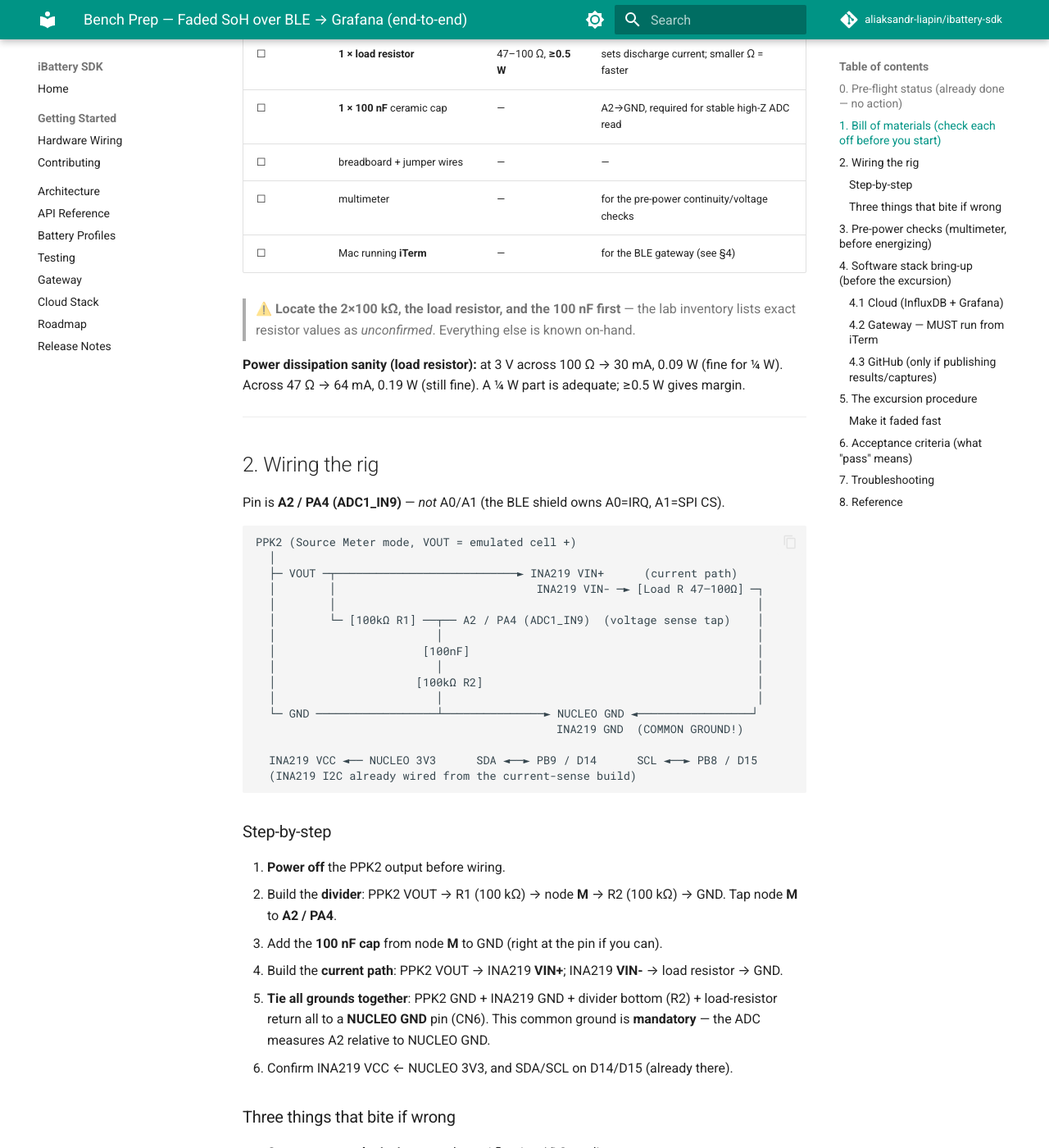
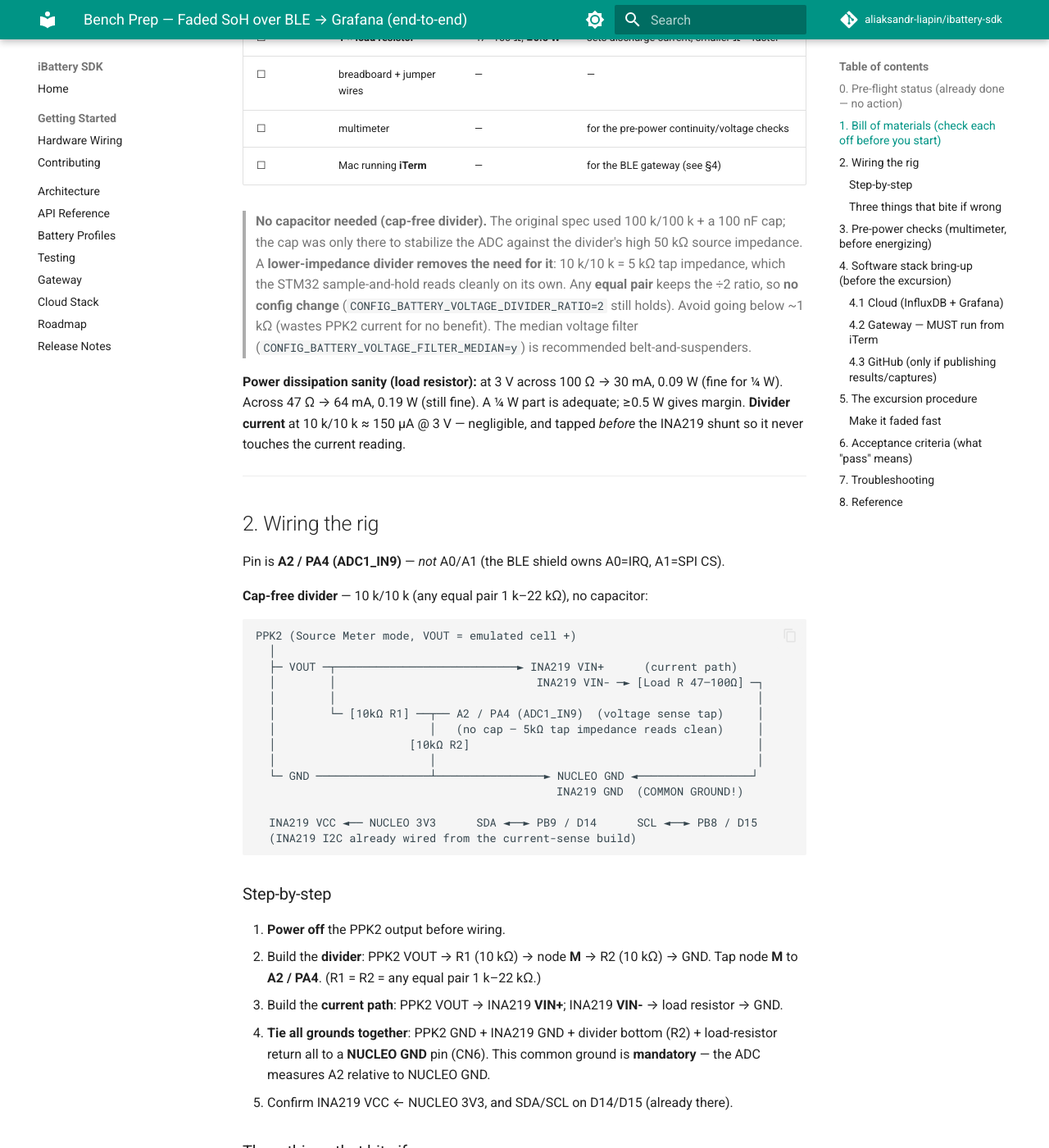
Before and after one commit to aliaksandr-liapin/ibattery-sdk, an MkDocs documentation site: the page built from docs/BENCH_PREP_SOH_BLE_E2E.md, in a window 1280 px wide and 1400 px high, scrolled down 1429 px. Shown: the whole window at 82% size. Built offline with MkDocs 1.6.1 and Material for MkDocs 9.7.7, drawn with Linux system fonts in a browser that asks for light colours; comment, search, counter and statistics services are not loaded; some of the changed text lies outside the part shown.

Commit message:
docs(bench-prep): cap-free voltage divider (drop 100nF, use 10k/10k) (#13)
The 100 nF cap only existed to stabilize the ADC against the 100k/100k
divider's 50 kΩ tap impedance. A lower-impedance divider removes that need:
10k/10k = 5 kΩ tap impedance, which the STM32 sample-and-hold reads cleanly
with no capacitor. Any equal pair (1k–22kΩ) keeps the ÷2 ratio, so no firmware
config change. Updated BOM, wiring diagram, step-by-step, and pre-power checks;
kept a fallback note for 100 kΩ-only kits (add 10–100 nF or accept more jitter
+ median filter).

Co-authored-by: Claude Opus 4.8 <noreply@anthropic.com>

````diff
--- a/docs/BENCH_PREP_SOH_BLE_E2E.md
+++ b/docs/BENCH_PREP_SOH_BLE_E2E.md
@@ -45,20 +45,25 @@
 | ☐ | X-NUCLEO-IDB05A1 BLE shield | — | mounted on Arduino headers |
 | ☐ | INA219 current sensor | — | I2C already wired (SDA=PB9/D14, SCL=PB8/D15) |
 | ☐ | **PPK2** (Nordic Power Profiler Kit II) | 0.8–5.0 V, ≤1 A | emulates the discharging cell |
-| ☐ | **2 × 100 kΩ** resistors | ±5% OK, ¼ W | the ÷2 voltage divider — **R1 must equal R2** |
+| ☐ | **2 × equal resistors** | **1 k–22 kΩ**, ±5% OK, ¼ W | the ÷2 voltage divider — **R1 must equal R2**. 10 k/10 k recommended |
 | ☐ | **1 × load resistor** | 47–100 Ω, **≥0.5 W** | sets discharge current; smaller Ω = faster |
-| ☐ | **1 × 100 nF** ceramic cap | — | A2→GND, required for stable high-Z ADC read |
 | ☐ | breadboard + jumper wires | — | — |
 | ☐ | multimeter | — | for the pre-power continuity/voltage checks |
 | ☐ | Mac running **iTerm** | — | for the BLE gateway (see §4) |
 
-> **⚠️ Locate the 2×100 kΩ, the load resistor, and the 100 nF first** — the lab
-> inventory lists exact resistor values as *unconfirmed*. Everything else is
-> known on-hand.
+> **No capacitor needed (cap-free divider).** The original spec used 100 k/100 k
+> + a 100 nF cap; the cap was only there to stabilize the ADC against the
+> divider's high 50 kΩ source impedance. A **lower-impedance divider removes the
+> need for it**: 10 k/10 k = 5 kΩ tap impedance, which the STM32 sample-and-hold
+> reads cleanly on its own. Any **equal pair** keeps the ÷2 ratio, so **no config
+> change** (`CONFIG_BATTERY_VOLTAGE_DIVIDER_RATIO=2` still holds). Avoid going
+> below ~1 kΩ (wastes PPK2 current for no benefit). The median voltage filter
+> (`CONFIG_BATTERY_VOLTAGE_FILTER_MEDIAN=y`) is recommended belt-and-suspenders.
 
 **Power dissipation sanity (load resistor):** at 3 V across 100 Ω → 30 mA, 0.09 W
 (fine for ¼ W). Across 47 Ω → 64 mA, 0.19 W (still fine). A ¼ W part is adequate;
-≥0.5 W gives margin.
+≥0.5 W gives margin. **Divider current** at 10 k/10 k ≈ 150 µA @ 3 V — negligible,
+and tapped *before* the INA219 shunt so it never touches the current reading.
 
 ---
 
@@ -66,19 +71,19 @@
 
 Pin is **A2 / PA4 (ADC1_IN9)** — *not* A0/A1 (the BLE shield owns A0=IRQ, A1=SPI CS).
 
+**Cap-free divider** — 10 k/10 k (any equal pair 1 k–22 kΩ), no capacitor:
+
 ```
 PPK2 (Source Meter mode, VOUT = emulated cell +)
   │
   ├─ VOUT ─┬───────────────────────────► INA219 VIN+      (current path)
   │        │                              INA219 VIN- ─► [Load R 47–100Ω] ─┐
   │        │                                                               │
-  │        └─ [100kΩ R1] ──┬── A2 / PA4 (ADC1_IN9)  (voltage sense tap)    │
-  │                        │                                               │
-  │                      [100nF]                                           │
-  │                        │                                               │
-  │                     [100kΩ R2]                                         │
-  │                        │                                               │
-  └─ GND ──────────────────┴───────────────► NUCLEO GND ◄─────────────────┘
+  │        └─ [10kΩ R1] ──┬── A2 / PA4 (ADC1_IN9)  (voltage sense tap)     │
+  │                       │   (no cap — 5kΩ tap impedance reads clean)     │
+  │                    [10kΩ R2]                                           │
+  │                       │                                                │
+  └─ GND ─────────────────┴────────────────► NUCLEO GND ◄─────────────────┘
                                              INA219 GND  (COMMON GROUND!)
 
   INA219 VCC ◄── NUCLEO 3V3      SDA ◄──► PB9 / D14      SCL ◄──► PB8 / D15
@@ -87,22 +92,22 @@ PPK2 (Source Meter mode, VOUT = emulated cell +)
 
 ### Step-by-step
 1. **Power off** the PPK2 output before wiring.
-2. Build the **divider**: PPK2 VOUT → R1 (100 kΩ) → node **M** → R2 (100 kΩ) → GND.
-   Tap node **M** to **A2 / PA4**.
-3. Add the **100 nF cap** from node **M** to GND (right at the pin if you can).
-4. Build the **current path**: PPK2 VOUT → INA219 **VIN+**; INA219 **VIN-** →
+2. Build the **divider**: PPK2 VOUT → R1 (10 kΩ) → node **M** → R2 (10 kΩ) → GND.
+   Tap node **M** to **A2 / PA4**. (R1 = R2 = any equal pair 1 k–22 kΩ.)
+3. Build the **current path**: PPK2 VOUT → INA219 **VIN+**; INA219 **VIN-** →
    load resistor → GND.
-5. **Tie all grounds together**: PPK2 GND + INA219 GND + divider bottom (R2) +
+4. **Tie all grounds together**: PPK2 GND + INA219 GND + divider bottom (R2) +
    load-resistor return all to a **NUCLEO GND** pin (CN6). This common ground is
    **mandatory** — the ADC measures A2 relative to NUCLEO GND.
-6. Confirm INA219 VCC ← NUCLEO 3V3, and SDA/SCL on D14/D15 (already there).
+5. Confirm INA219 VCC ← NUCLEO 3V3, and SDA/SCL on D14/D15 (already there).
 
 ### Three things that bite if wrong
 - **Common ground missing** → garbage / floating ADC readings.
-- **No 100 nF cap** → noisy/unstable voltage (the 50 kΩ divider impedance is high
-  for the STM32 ADC).
 - **R1 ≠ R2** → wrong divider ratio; firmware assumes ÷2
   (`CONFIG_BATTERY_VOLTAGE_DIVIDER_RATIO=2`).
+- **Divider impedance too high** → noisy voltage. With no cap, keep R1 = R2 in the
+  **1 k–22 kΩ** range (≤11 kΩ tap impedance). If you only have ~100 kΩ parts, either
+  add a 10–100 nF cap A2→GND *or* enable the median filter and expect more jitter.
 
 ---
 
@@ -111,7 +116,7 @@ PPK2 (Source Meter mode, VOUT = emulated cell +)
 | ✓ | Check | Expected |
 |---|---|---|
 | ☐ | Continuity: PPK2 GND ↔ NUCLEO GND ↔ INA219 GND ↔ R2 bottom | all connected (beep) |
-| ☐ | R1 ≈ R2 | both ~100 kΩ; ratio within a few % |
+| ☐ | R1 ≈ R2 | equal within a few % (e.g. both ~10 kΩ) |
 | ☐ | No short VOUT ↔ GND | open (no beep) |
 | ☐ | Load resistor in series with INA219 VIN- (not across VOUT→GND directly) | correct path |
 
````
